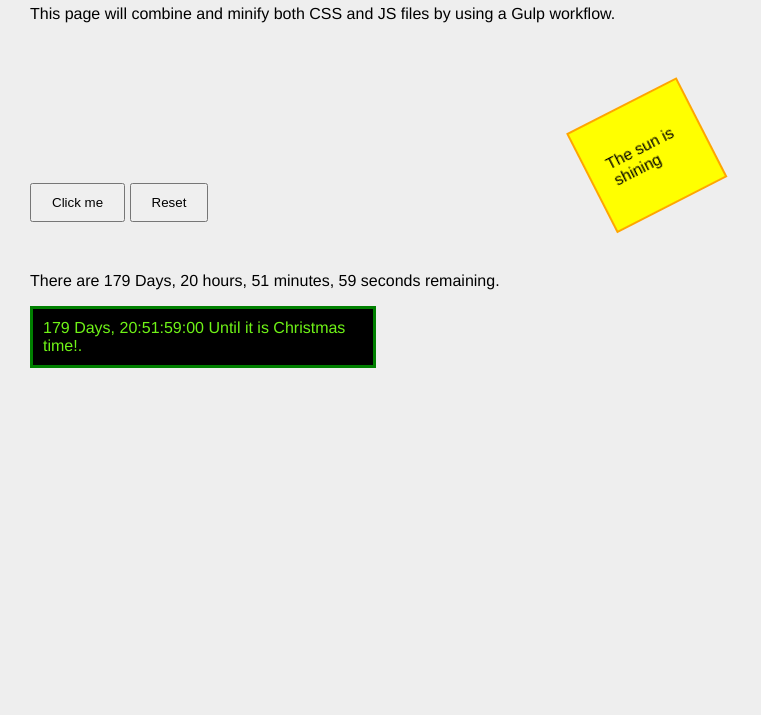
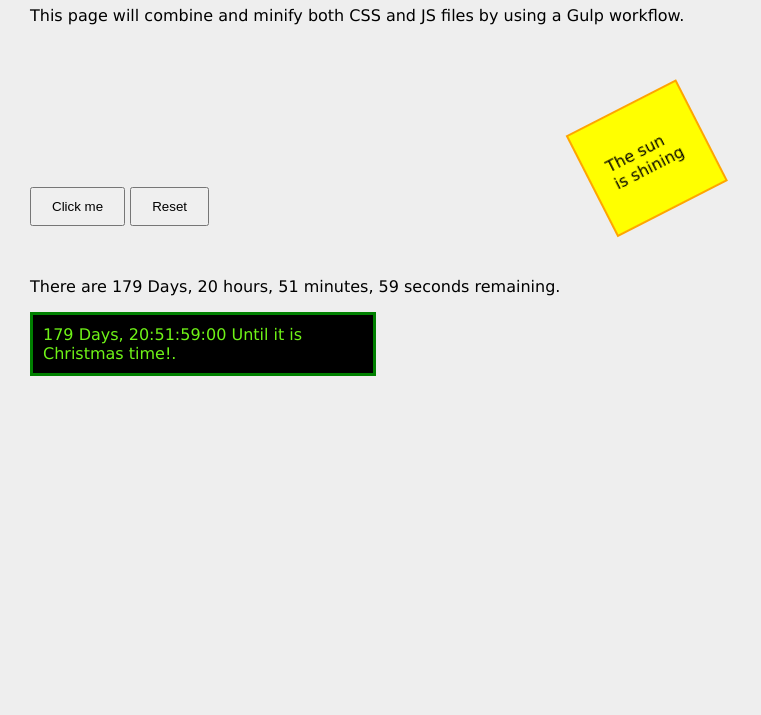
Before and after one commit to SLQ-web/Smiling-Box, a website: page source/index.html in a window 1280 px wide. Shown: the part 85-800 px from the top of the page, without its empty margins (0-761 px from the left). Drawn offline with Linux system fonts and the light colour scheme.

```diff
--- a/source/css/layout.css
+++ b/source/css/layout.css
@@ -7,5 +7,5 @@
     margin:0;
     padding: 10px 30px;
     background: #eee;
-    font-family: "helvetica",cursive;
+    font-family: "verdana","helvetica",cursive;
 }
--- a/source/js/timer.js
+++ b/source/js/timer.js
@@ -1,4 +1,4 @@
-console.log("Activate the JS Timer");
+console.log("Activate the JS Timer Countdown");
 
 var init = function() {
     // set the date we're counting down to
```
Also changed, not shown: dist/css/styles.min.css, dist/js/main.min.js.
